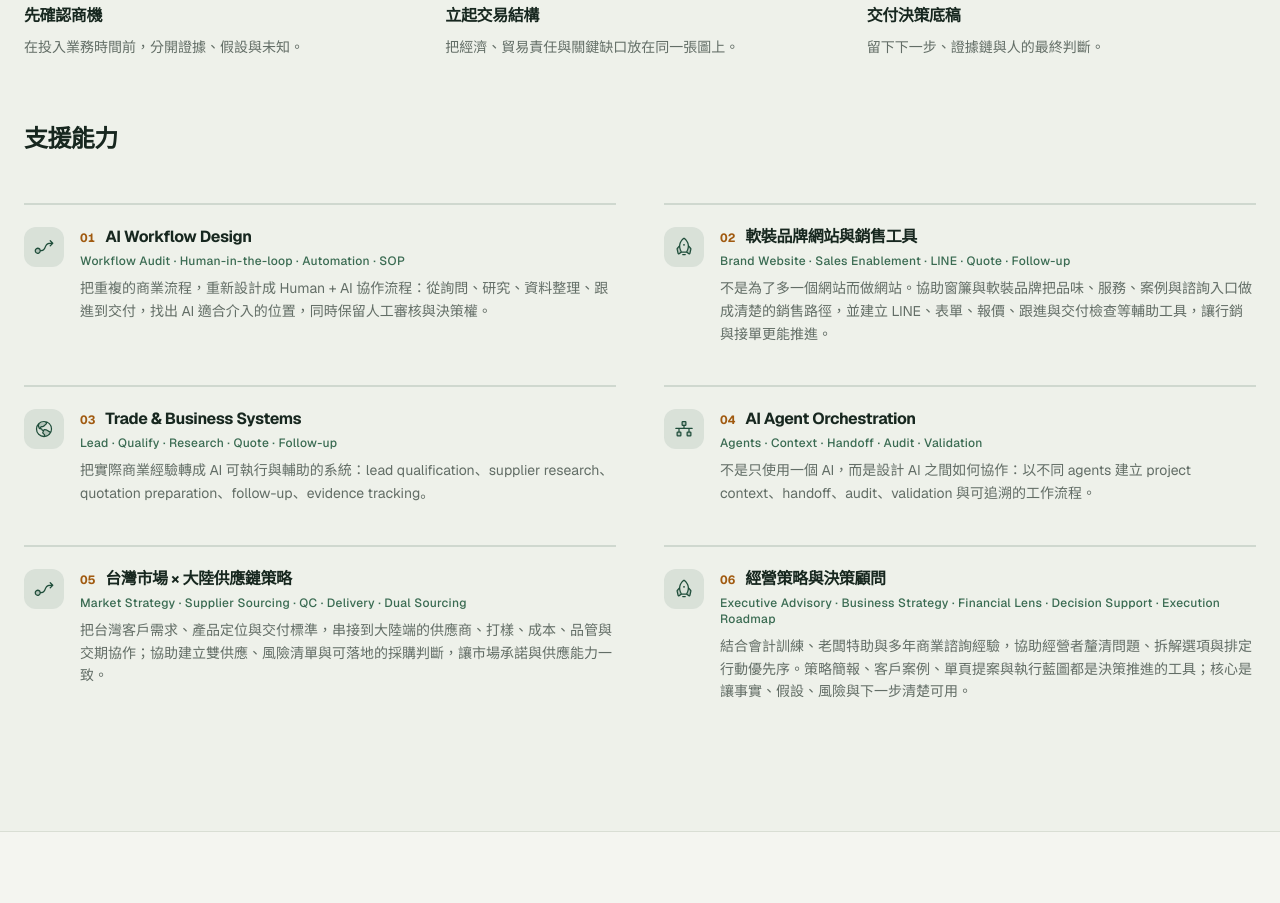
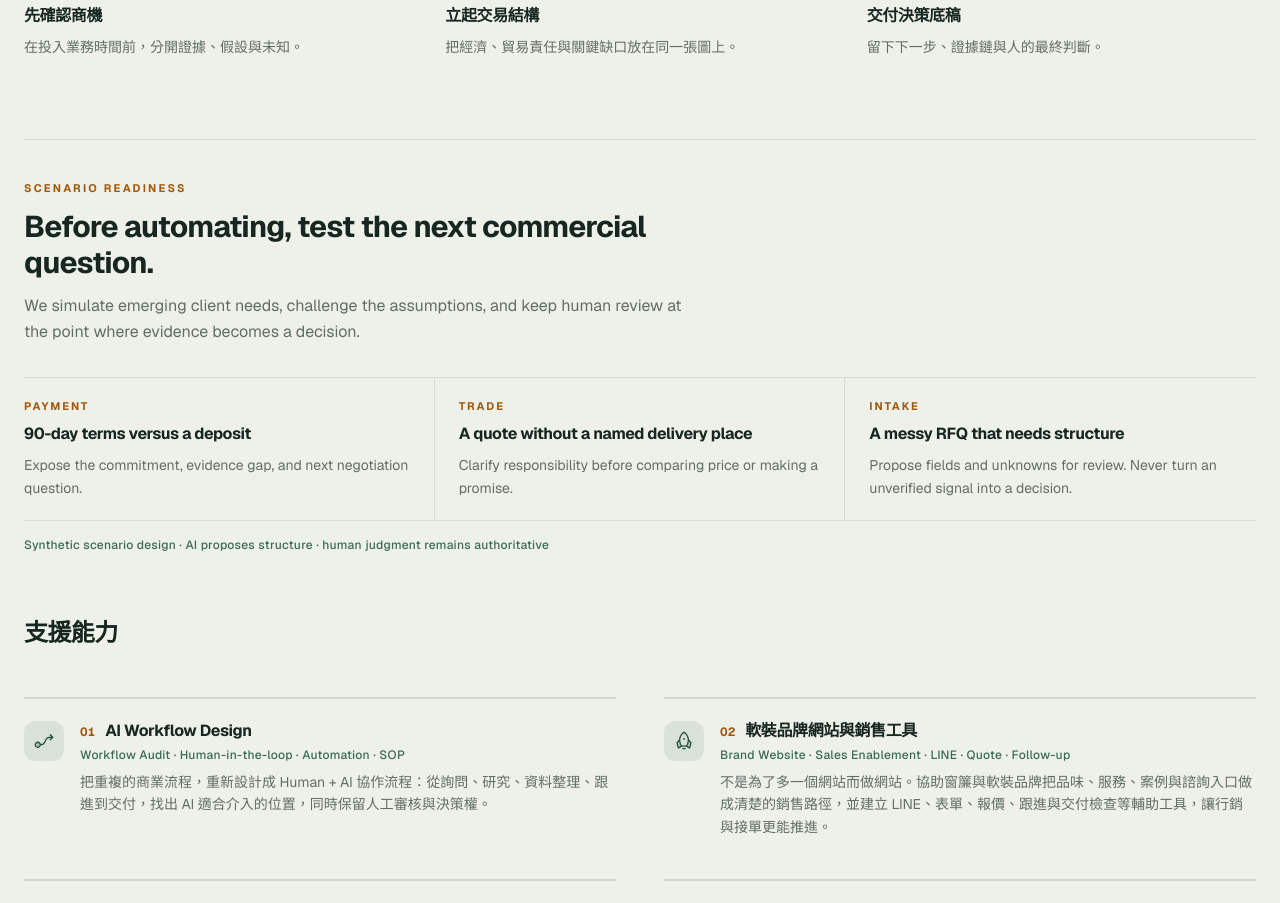
Before and after one commit to apchen1978/pauls-tradecraft, a React (Vite) app: page / in a window 1280 px wide. Shown: the part 8620-9523 px from the top of the page. Built offline with nearby package versions, Linux system fonts and the light colour scheme.

Commit message:
feat: add scenario readiness proof layer

```diff
--- a/src/components/Capabilities.jsx
+++ b/src/components/Capabilities.jsx
@@ -68,6 +68,24 @@ export default function Capabilities() {
           </div>
         </div>
 
+        <div className="mt-16 border-t border-line pt-8 md:mt-20 md:pt-10">
+          <div className="max-w-2xl">
+            <p className="text-[11px] font-bold uppercase tracking-[0.2em] text-amber">{t.capabilities.demandLab.eyebrow}</p>
+            <h3 className="mt-3 text-2xl font-bold tracking-tight md:text-3xl">{t.capabilities.demandLab.title}</h3>
+            <p className="mt-3 text-sm leading-relaxed text-ink/65 md:text-base">{t.capabilities.demandLab.intro}</p>
+          </div>
+          <div className="mt-8 grid gap-0 border-y border-line md:grid-cols-3 md:divide-x md:divide-line">
+            {t.capabilities.demandLab.cases.map((item) => (
+              <article key={item.label} className="border-b border-line py-5 last:border-b-0 md:border-b-0 md:px-6 md:first:pl-0 md:last:pr-0">
+                <p className="text-[11px] font-bold uppercase tracking-[0.18em] text-amber">{item.label}</p>
+                <h4 className="mt-2 text-base font-bold tracking-tight">{item.title}</h4>
+                <p className="mt-2 text-sm leading-relaxed text-ink/65">{item.body}</p>
+              </article>
+            ))}
+          </div>
+          <p className="mt-4 text-xs font-medium tracking-wide text-moss">{t.capabilities.demandLab.note}</p>
+        </div>
+
         <h3 className="mt-16 text-xl font-bold tracking-tight md:text-2xl">{t.capabilities.supportingHeadline}</h3>
         <div className="mt-12 grid grid-cols-1 gap-x-12 gap-y-10 sm:grid-cols-2">
           {t.capabilities.items.map((item, i) => {
--- a/src/i18n.jsx
+++ b/src/i18n.jsx
@@ -86,6 +86,17 @@ const dict = {
         ],
         sourceCta: "查看客戶開發流程",
         cddCta: "開啟商務決策工作台",
+      },
+      demandLab: {
+        eyebrow: "SCENARIO READINESS",
+        title: "Before automating, test the next commercial question.",
+        intro: "We simulate emerging client needs, challenge the assumptions, and keep human review at the point where evidence becomes a decision.",
+        cases: [
+          { label: "PAYMENT", title: "90-day terms versus a deposit", body: "Expose the commitment, evidence gap, and next negotiation question." },
+          { label: "TRADE", title: "A quote without a named delivery place", body: "Clarify responsibility before comparing price or making a promise." },
+          { label: "INTAKE", title: "A messy RFQ that needs structure", body: "Propose fields and unknowns for review. Never turn an unverified signal into a decision." },
+        ],
+        note: "Synthetic scenario design · AI proposes structure · human judgment remains authoritative",
       },
       items: [
         {
@@ -276,6 +287,17 @@ const dict = {
         sourceCta: "See lead qualification",
         cddCta: "Open the decision workbench",
       },
+      demandLab: {
+        eyebrow: "SCENARIO READINESS",
+        title: "在自動化之前，先測試下一個商業問題。",
+        intro: "我們先模擬客戶可能帶來的新需求，挑戰其中的假設，並在人證據轉成決策的地方保留人工審查。",
+        cases: [
+          { label: "付款", title: "90 天帳期，還是先付訂金？", body: "先看承諾暴露、證據缺口與下一個談判問題。" },
+          { label: "貿易", title: "報價沒有寫明交付地點。", body: "先釐清責任，再比較價格或做出承諾。" },
+          { label: "資料整理", title: "一封混亂的 RFQ 需要被整理。", body: "提出待確認欄位與未知，不把未驗證訊號直接變成決策。" },
+        ],
+        note: "合成情境設計 · AI 提出結構 · 人的判斷仍是最高權限",
+      },
       items: [
         {
           title: "AI Workflow Design",
```
